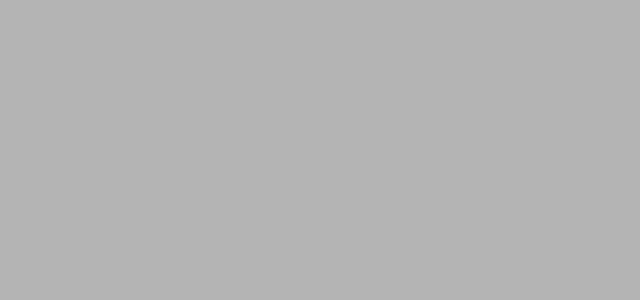
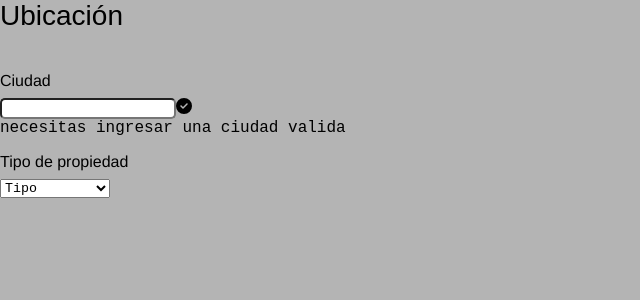
Before and after one commit to carlafaes/inmobilapp-client, a React (Create React App) app: page /create-property in a window 1280 px wide. Before the commit this address had no page. Shown: the top 300 px of the page, without its empty margins (0-640 px from the left). Built offline with nearby package versions, Linux system fonts and the light colour scheme.

Commit message:
solving conflicts

```diff
--- a/package.json
+++ b/package.json
@@ -5,6 +5,9 @@
   "dependencies": {
     "@emotion/react": "^11.7.1",
     "@emotion/styled": "^11.6.0",
+    "@fortawesome/fontawesome-svg-core": "^1.3.0",
+    "@fortawesome/free-solid-svg-icons": "^6.0.0",
+    "@fortawesome/react-fontawesome": "^0.1.17",
     "@material-ui/core": "^4.12.3",
     "@material-ui/icons": "^4.11.2",
     "@material-ui/lab": "^4.0.0-alpha.60",
--- a/src/App.jsx
+++ b/src/App.jsx
@@ -8,6 +8,7 @@ import Home from './pages/Home';
 import CreateProperty from './componentes/CreateProperty'
 import AgentsList from './componentes/AgentsList/AgentsList'
 import AgentDetail from './componentes/AgentDetail/AgentDetail'
+import CreatePropertyForm from './componentes/CreatePropertyForm/CreatePropertyForm'
 
 function App() {
   return (
@@ -19,7 +20,8 @@ function App() {
       <Route path='/register' element={<RegisterClient/>}/>
       <Route exact path= "/property/:id" element={<PropertyDetails/>}/>
       <Route path='/agents' element={<AgentsList/>} />
-      {<Route path='/agents/:id' element={<AgentDetail/>} />}
+      <Route path='/agents/:id' element={<AgentDetail/>} />
+      <Route path='/create-property' element={<CreatePropertyForm/>} />
     </Routes>
   );
 }
--- /dev/null
+++ b/src/componentes/CreatePropertyForm/CreatePropertyForm.jsx
@@ -0,0 +1,31 @@
+import React from "react"
+import { FontAwesomeIcon } from '@fortawesome/react-fontawesome';
+import { faCheckCircle } from '@fortawesome/free-solid-svg-icons';
+
+
+export default function CreatePropertyForm(){
+    return (
+        <div>
+            <form action="">
+                <div>
+                    <h2>Ubicación</h2>
+                    <label htmlFor="">Ciudad</label>
+                    <div>
+                        <input type="text"/>
+                        <FontAwesomeIcon icon={faCheckCircle}/>
+                    </div>
+                    <p>necesitas ingresar una ciudad valida</p>
+                </div>
+                <div>
+                    <label htmlFor="">Tipo de propiedad</label>
+                    <select name="tipo" id="">
+                        <option value="tipo">Tipo</option>
+                        <option value="casa">Casa</option>
+                        <option value="apartamento">Apartamento</option>
+                        <option value="local">Local</option>
+                    </select>
+                </div>
+            </form>
+        </div>
+    )
+}
```
Also changed, not shown: src/componentes/CreatePropertyForm/CreateProperty.moduleForm.css (added), 1 other file (tests, documents, lock files or other folders).
